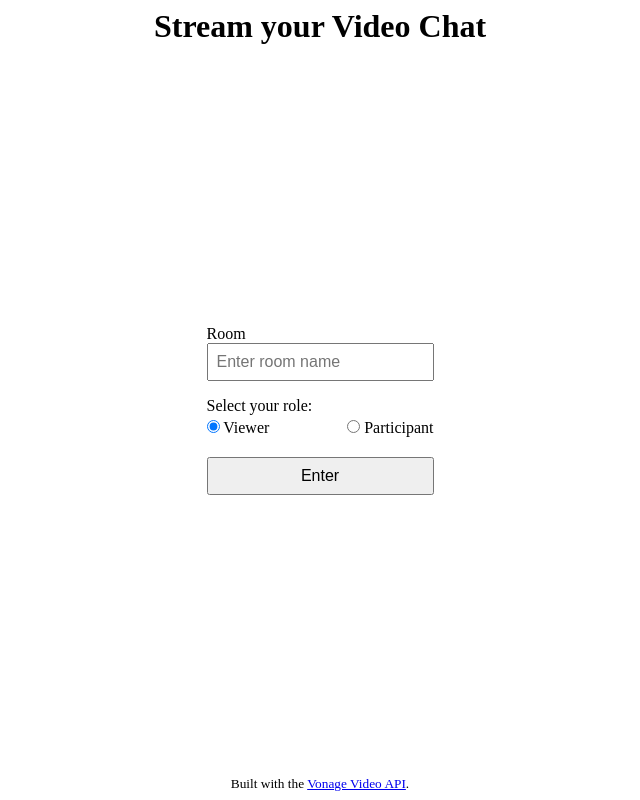
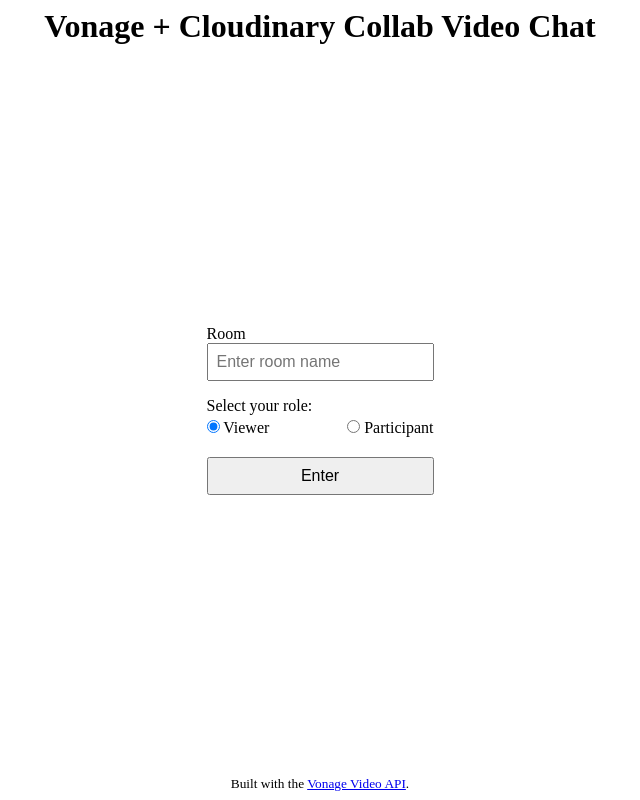
Before and after one commit to laurenelee/VideoAPI-Cloudinary-Collab, a website: page views/landing.html in a window 1280 px wide. Shown: the whole page, without its empty margins (320-960 px from the left). Drawn offline with Linux system fonts and the light colour scheme.

Commit message:
cleaning up code

```diff
--- a/server.js
+++ b/server.js
@@ -83,7 +83,6 @@
             console.log(result, error);
         }
     );
-
     res.send();
 });
 
--- a/views/landing.html
+++ b/views/landing.html
@@ -2,8 +2,8 @@
 <html lang="en">
 
 <head>
-    <title>Stream Video Chat</title>
-    <meta name="description" content="Stream a basic audio-video chat plus texting with Vonage Video API in Node.js" />
+    <title>Vonage + Cloudinary Collab Video Chat</title>
+    <meta name="description" content="Stream a video chat with Vonage Video API in Node.js" />
     <link id="favicon" rel="icon" href="https://tokbox.com/developer/favicon.ico" type="image/x-icon" />
     <meta charset="utf-8" />
     <meta http-equiv="X-UA-Compatible" content="IE=edge" />
@@ -14,7 +14,7 @@
 
 <body>
     <header>
-        <h1>Stream your Video Chat</h1>
+        <h1>Vonage + Cloudinary Collab Video Chat</h1>
     </header>
 
     <main>
```
Also changed, not shown: views/index.html (+2 -2 lines), views/viewer.html (+2 -2 lines).
